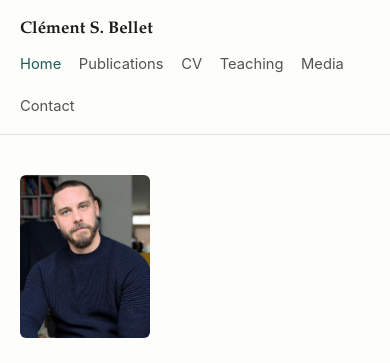
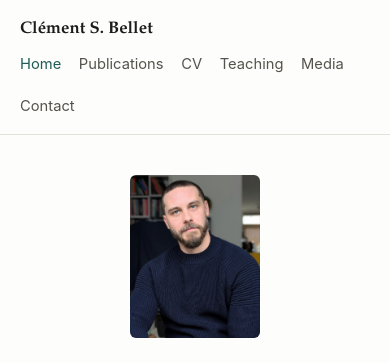
Before and after one commit to csbellet/csbellet.github.io, a plain HTML site: page index.html in a window 390 px wide. Shown: the top 363 px of the page. Drawn offline with Linux system fonts and the light colour scheme.

Commit message:
Center headshot on mobile hero layout

```diff
--- a/assets/css/style.css
+++ b/assets/css/style.css
@@ -266,5 +266,5 @@ footer {
 
 @media (max-width: 480px) {
   .hero { flex-direction: column; }
-  .hero img { width: 130px; height: auto; }
+  .hero img { width: 130px; height: auto; align-self: center; }
 }
```
